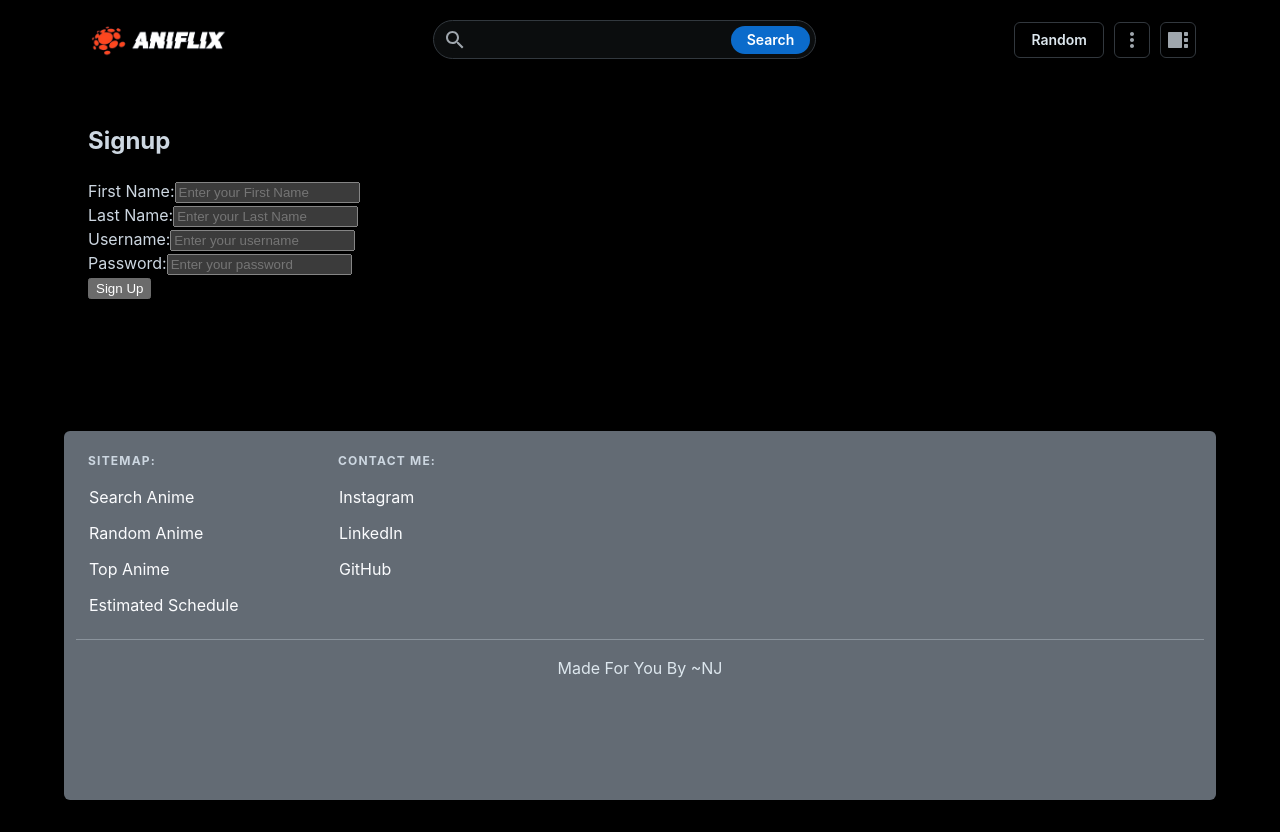
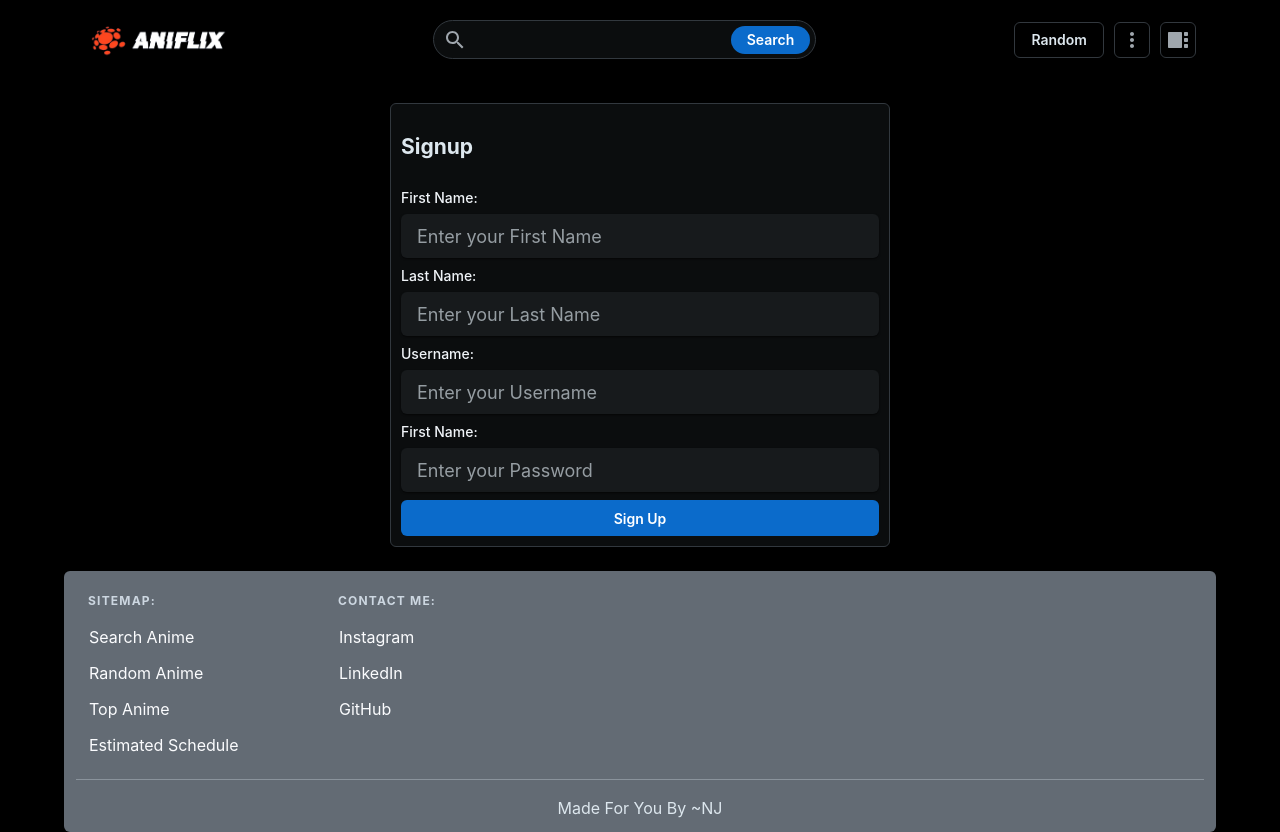
Before and after one commit to NakulJindal/Aniflix, a React (Vite) app: page /signup in a window 1280 px wide. Before the commit the page ends 800 px from the top, so only its background shows below. Built offline with nearby package versions, Linux system fonts and the light colour scheme.

Commit message:
basic styling login and signup page

```diff
--- a/src/App.jsx
+++ b/src/App.jsx
@@ -2,8 +2,10 @@ import { BrowserRouter, Routes, Route } from "react-router-dom";
 import Nav from "./components/Nav";
 import LogIn from "./components/LogIn";
 import Signup from "./components/SignUp";
+import Landing from "./components/Landing";
 import Anicard from "./components/Anicard";
-import Landing from "./components/Landing";
+import Profile from "./components/Profile";
+import Watchlist from "./components/Watchlist";
 import { SearchResults } from "./components/Search";
 import { CssVarsProvider } from "@mui/joy/styles";
 import { Container, CssBaseline } from "@mui/joy";
@@ -40,6 +42,8 @@ function App() {
               />
               <Route path="/login" element={<LogIn />} />
               <Route path="/signup" element={<Signup />} />
+              <Route path="/profile" element={<Profile />} />
+              <Route path="/watchlist" element={<Watchlist />} />
               <Route path="/anime" element={<Anicard />} />
               <Route path="/watch" element={<Watch />} />
             </Routes>
--- a/src/components/Landing.jsx
+++ b/src/components/Landing.jsx
@@ -1,4 +1,3 @@
-import { useRef } from "react";
 import Banner from "./Banner";
 import { AniList } from "./AniList";
 import Schedule from "./Schedule";
--- a/src/components/LogIn.jsx
+++ b/src/components/LogIn.jsx
@@ -1,13 +1,16 @@
 import axios from "axios";
 import React, { useState } from "react";
 import { useNavigate } from "react-router-dom";
+import { useSetRecoilState } from "recoil";
+import { loginAtom } from "../recoil/atoms";
+import { Button, Card, FormControl, FormLabel, Input, Stack } from "@mui/joy";
 
 function LogIn() {
-  const [error, setError] = useState("");
   const [formData, setFormData] = useState({
     username: "",
     password: "",
   });
+  const setLogin = useSetRecoilState(loginAtom);
   const navigate = useNavigate();
 
   const handleChange = (e) => {
@@ -20,10 +23,7 @@ function LogIn() {
   const handleSubmit = async (e) => {
     e.preventDefault();
 
-    if (!formData.username || !formData.password) {
-      setError("All fields are required.");
-      return;
-    }
+    if (!formData.username || !formData.password) return;
 
     try {
       const res = await axios.post(
@@ -31,7 +31,7 @@ function LogIn() {
         formData,
         { withCredentials: true }
       );
-
+      setLogin(true);
       navigate("/");
     } catch (error) {
       console.error("Error sending POST request:", error);
@@ -41,38 +41,51 @@ function LogIn() {
       username: "",
       password: "",
     });
-    setError("");
   };
 
   return (
-    <div className="login-container">
+    <div style={{ display: "flex", justifyContent: "center", width: "100%" }}>
+      <Card
+        color="neutral"
+        orientation="vertical"
+        size="sm"
+        sx={{ width: 500 }}
+      >
         <h2>LogIn</h2>
         <form onSubmit={handleSubmit}>
-        {error && <p className="error">{error}</p>}
-        <div className="form-group">
-          <label>Username:</label>
-          <input
+          <Stack spacing={1}>
+            <FormControl>
+              <FormLabel>Username:</FormLabel>
+              <Input
                 type="text"
                 name="username"
                 value={formData.username}
                 onChange={handleChange}
                 placeholder="Enter your username"
+                color="neutral"
+                size="lg"
+                variant="soft"
                 required
               />
-        </div>
-        <div className="form-group">
-          <label>Password:</label>
-          <input
+            </FormControl>
+            <FormControl>
+              <FormLabel>Password:</FormLabel>
+              <Input
                 type="password"
                 name="password"
                 value={formData.password}
                 onChange={handleChange}
                 placeholder="Enter your password"
+                color="neutral"
+                size="lg"
+                variant="soft"
                 required
               />
-        </div>
-        <button type="submit">Log In</button>
+            </FormControl>
+            <Button type="submit">Log In</Button>
+          </Stack>
         </form>
+      </Card>
     </div>
   );
 }
--- a/src/components/Nav.jsx
+++ b/src/components/Nav.jsx
@@ -1,6 +1,6 @@
 import { useEffect, useState } from "react";
 import { useNavigate } from "react-router-dom";
-import { useSetRecoilState } from "recoil";
+import { useRecoilState, useSetRecoilState } from "recoil";
 import { SearchBar } from "./Search";
 import {
   Button,
@@ -12,7 +12,7 @@ import {
 } from "@mui/joy";
 import MoreVert from "@mui/icons-material/MoreVert";
 import DrawerMobileNavigation from "./SideDrawer";
-import { cardTypeAtom, clickCountAtom } from "../recoil/atoms";
+import { cardTypeAtom, clickCountAtom, loginAtom } from "../recoil/atoms";
 import logo from "/logo-bg.png";
 import "./Nav.css";
 import axios from "axios";
@@ -80,15 +80,19 @@ export default function Nav({ topAnimeRef, scheduleRef }) {
 
 export function IconButtonMenu() {
   const navigate = useNavigate();
+  const [isLogin, setLogin] = useRecoilState(loginAtom);
 
   const signup = () => navigate("/signup");
   const login = () => navigate("/login");
+  const profile = () => navigate("/profile");
+  const watchlist = () => navigate("/watchlist");
   const logout = async () => {
     await axios.post(
       "http://localhost:3000/api/v1/user/signout",
       {},
       { withCredentials: true }
     );
+    setLogin(false);
     navigate("/");
   };
 
@@ -101,11 +105,11 @@ export function IconButtonMenu() {
         <MoreVert />
       </MenuButton>
       <Menu>
-        <MenuItem>My Profile</MenuItem>
-        <MenuItem>Watchlist</MenuItem>
-        <MenuItem onClick={signup}>SignUp</MenuItem>
-        <MenuItem onClick={login}>LogIn</MenuItem>
-        <MenuItem onClick={logout}>LogOut</MenuItem>
+        {!isLogin && <MenuItem onClick={signup}>SignUp</MenuItem>}
+        {!isLogin && <MenuItem onClick={login}>LogIn</MenuItem>}
+        {isLogin && <MenuItem onClick={profile}>My Profile</MenuItem>}
+        {isLogin && <MenuItem onClick={watchlist}>Watchlist</MenuItem>}
+        {isLogin && <MenuItem onClick={logout}>LogOut</MenuItem>}
       </Menu>
     </Dropdown>
   );
--- /dev/null
+++ b/src/components/Profile.jsx
@@ -0,0 +1,22 @@
+import Banner from "./Banner";
+import { AniList } from "./AniList";
+import Schedule from "./Schedule";
+
+export default function Profile({ topAnimeRef, scheduleRef }) {
+  return (
+    <>
+      <Banner />
+      <div ref={topAnimeRef}>
+        <h1>Top Anime:</h1>
+        <AniList listType="top" />
+      </div>
+      <div>
+        <h1>Upcoming Anime:</h1>
+        <AniList listType="upcoming" />
+      </div>
+      <div ref={scheduleRef}>
+        <Schedule />
+      </div>
+    </>
+  );
+}
--- a/src/components/SignUp.jsx
+++ b/src/components/SignUp.jsx
@@ -1,6 +1,9 @@
 import axios from "axios";
 import React, { useState } from "react";
 import { useNavigate } from "react-router-dom";
+import { useSetRecoilState } from "recoil";
+import { loginAtom } from "../recoil/atoms";
+import { Button, Card, FormControl, FormLabel, Input, Stack } from "@mui/joy";
 
 function Signup() {
   const [error, setError] = useState("");
@@ -10,6 +13,7 @@ function Signup() {
     username: "",
     password: "",
   });
+  const setLogin = useSetRecoilState(loginAtom);
   const navigate = useNavigate();
 
   const handleChange = (e) => {
@@ -27,10 +31,8 @@ function Signup() {
       !formData.firstName ||
       !formData.username ||
       !formData.password
-    ) {
-      setError("All fields are required.");
+    )
       return;
-    }
 
     try {
       const res = await axios.post(
@@ -39,6 +41,7 @@ function Signup() {
         { withCredentials: true }
       );
 
+      setLogin(true);
       navigate("/");
     } catch (error) {
       console.error("Error sending POST request:", error);
@@ -50,60 +53,79 @@ function Signup() {
       username: "",
       password: "",
     });
-    setError("");
   };
 
   return (
-    <div className="signup-container">
+    <div style={{ display: "flex", justifyContent: "center", width: "100%" }}>
+      <Card
+        color="neutral"
+        orientation="vertical"
+        size="sm"
+        sx={{ width: 500 }}
+      >
         <h2>Signup</h2>
         <form onSubmit={handleSubmit}>
-        {error && <p className="error">{error}</p>}
-        <div className="form-group">
-          <label>First Name:</label>
-          <input
+          <Stack spacing={1}>
+            <FormControl>
+              <FormLabel>First Name:</FormLabel>
+              <Input
                 type="text"
                 name="firstName"
                 value={formData.firstName}
                 onChange={handleChange}
                 placeholder="Enter your First Name"
+                color="neutral"
+                size="lg"
+                variant="soft"
                 required
               />
-        </div>
-        <div className="form-group">
-          <label>Last Name:</label>
-          <input
+            </FormControl>
+            <FormControl>
+              <FormLabel>Last Name:</FormLabel>
+              <Input
                 type="text"
                 name="lastName"
                 value={formData.lastName}
                 onChange={handleChange}
                 placeholder="Enter your Last Name"
+                color="neutral"
+                size="lg"
+                variant="soft"
                 required
               />
-        </div>
-        <div className="form-group">
-          <label>Username:</label>
-          <input
+            </FormControl>
+            <FormControl>
+              <FormLabel>Username:</FormLabel>
+              <Input
                 type="text"
                 name="username"
                 value={formData.username}
                 onChange={handleChange}
-            placeholder="Enter your username"
+                placeholder="Enter your Username"
+                color="neutral"
+                size="lg"
+                variant="soft"
                 required
               />
-        </div>
-        <div className="form-group">
-          <label>Password:</label>
-          <input
+            </FormControl>
+            <FormControl>
+              <FormLabel>First Name:</FormLabel>
+              <Input
                 type="password"
                 name="password"
                 value={formData.password}
                 onChange={handleChange}
-            placeholder="Enter your password"
+                placeholder="Enter your Password"
+                color="neutral"
+                size="lg"
+                variant="soft"
                 required
               />
-        </div>
-        <button type="submit">Sign Up</button>
+            </FormControl>
+            <Button type="submit">Sign Up</Button>
+          </Stack>
         </form>
+      </Card>
     </div>
   );
 }
--- /dev/null
+++ b/src/components/Watchlist.jsx
@@ -0,0 +1,22 @@
+import Banner from "./Banner";
+import { AniList } from "./AniList";
+import Schedule from "./Schedule";
+
+export default function Watchlist({ topAnimeRef, scheduleRef }) {
+  return (
+    <>
+      <Banner />
+      <div ref={topAnimeRef}>
+        <h1>Top Anime:</h1>
+        <AniList listType="top" />
+      </div>
+      <div>
+        <h1>Upcoming Anime:</h1>
+        <AniList listType="upcoming" />
+      </div>
+      <div ref={scheduleRef}>
+        <Schedule />
+      </div>
+    </>
+  );
+}
--- a/src/recoil/atoms.jsx
+++ b/src/recoil/atoms.jsx
@@ -4,6 +4,11 @@ import urls from "../utils/apiEndpoints";
 export const aniIdAtom = atom({
   key: "aniIdAtom",
   default: 1,
+});
+
+export const loginAtom = atom({
+  key: "loginAtom",
+  default: false,
 });
 
 export const cardTypeAtom = atom({
```
Also changed, not shown: 1 other file (tests, documents, lock files or other folders). Lines whose indentation alone changed are shown as unchanged.
